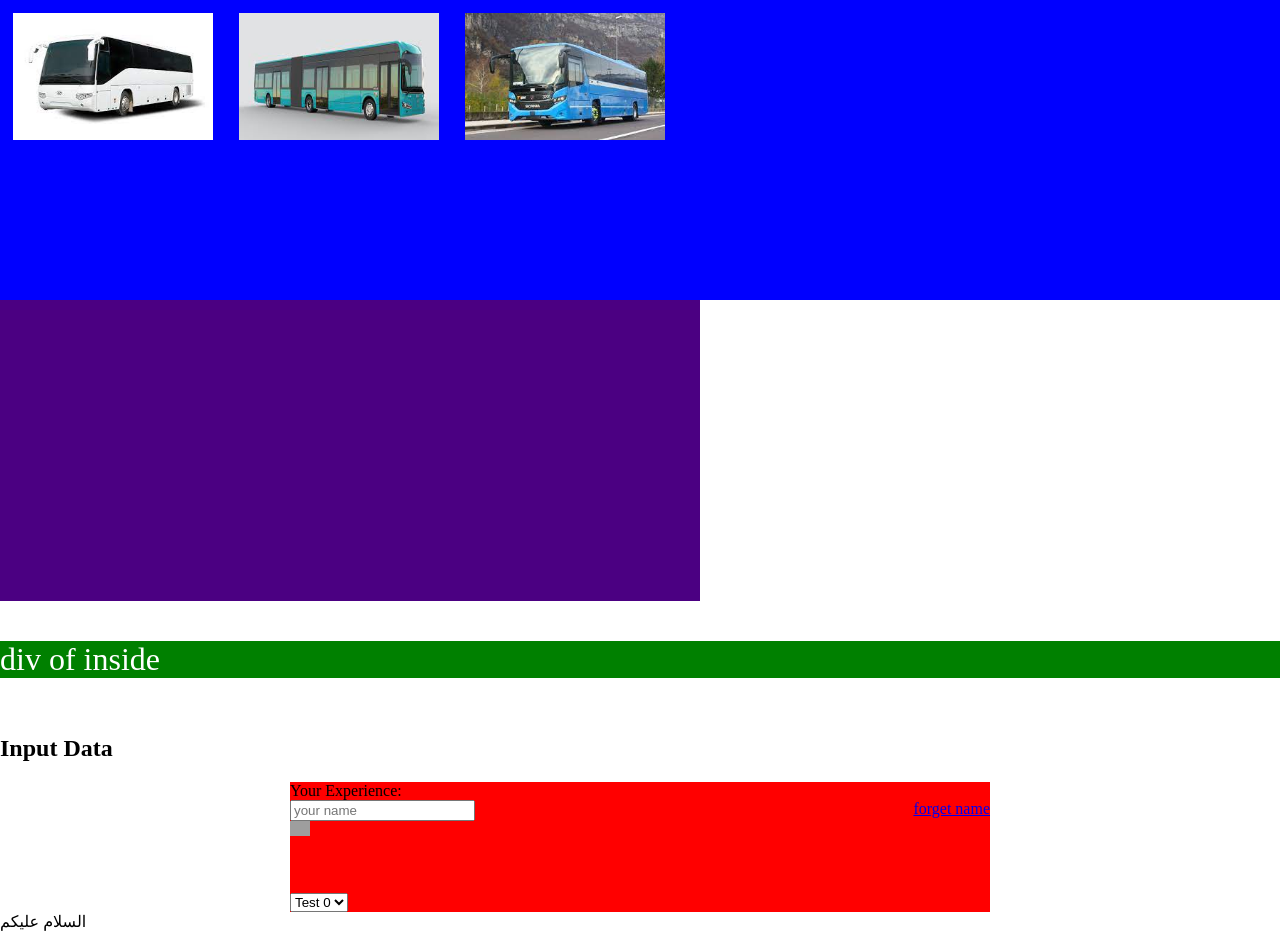
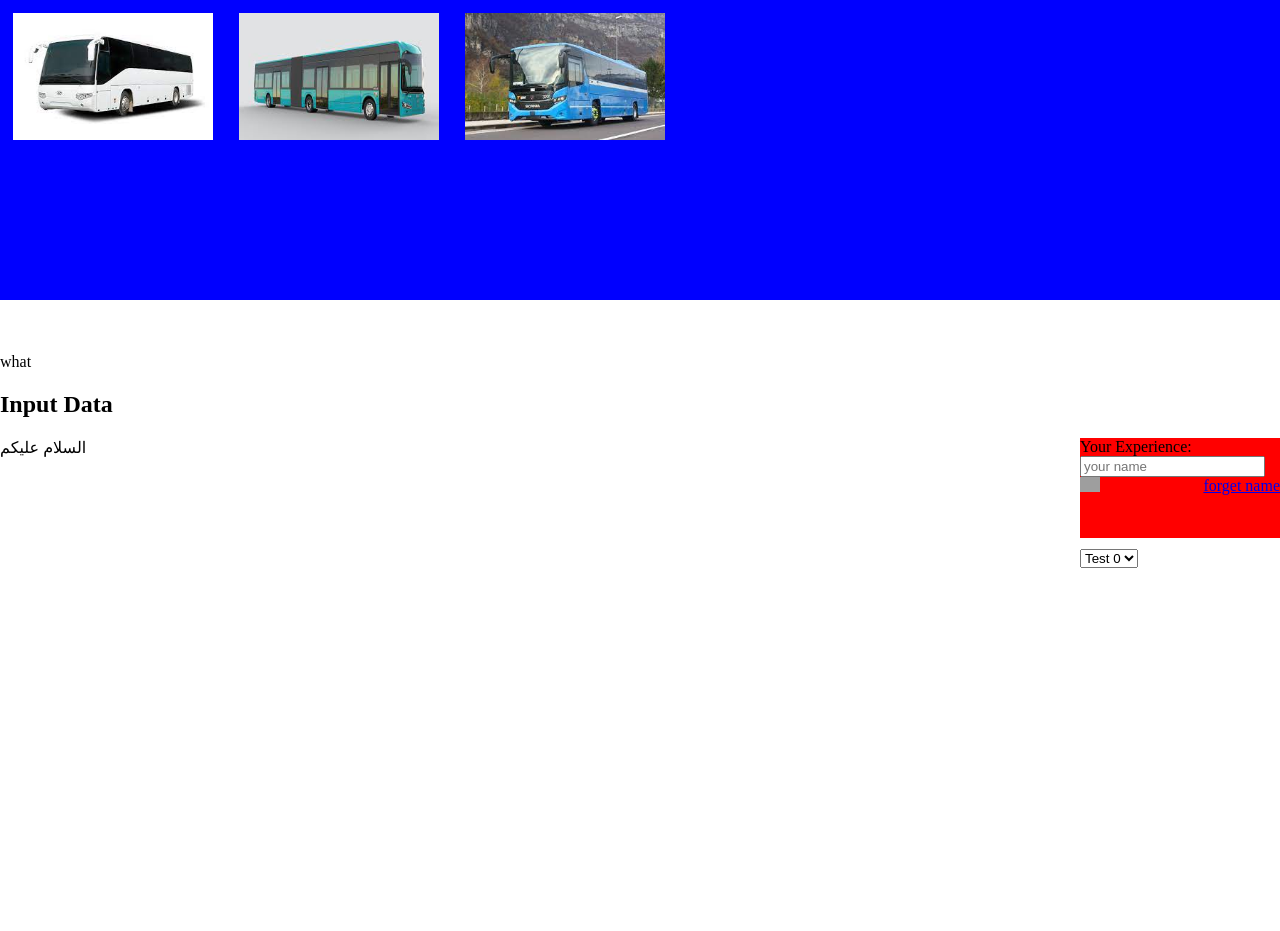
Before and after one commit to rachid-frontdev/practicing, a plain HTML site: page index.html in a window 1280 px wide. After the commit the page ends 800 px from the top, so only its background shows below. Drawn offline with nearby package versions, Linux system fonts and the light colour scheme; grey boxes are pictures that could not be loaded.

Commit message:
add float element

```diff
--- a/index.html
+++ b/index.html
@@ -54,21 +54,11 @@ input[type="image"] {
   /* margin:20px auto; */
   margin-bottom: 20px;
 }
-.before{
-  height:1px;
-
-}
-.inside {
-  /* position: absolute; */
-  background: green;
-  margin-top:19px
-}
-
-p {
-  display: inline;
-  font-size: 2em;
-  color:white;
-  text-decoration: underline;
+.float {
+  float: right;
+  width:200px;
+  height:100px;
+  /* position: relative; */
 }
 @keyframes third {
 0% {
@@ -92,14 +82,13 @@ p {
 <div style="clear:both" class="">
 </div>
 
-<div class="ahla"></div>
-  <div  class="before"></div>
+
   <div style="font-size:2em;color:white;" class="inside">
     div of inside
   </div>
 <p>what</p>
     <h2>Input Data</h2>
-    <form action="#" method="POST">
+    <form class="float" action="#" method="POST">
       <label for="name">Your Experience:</label>
       <br>
       <input id="name" type="text" name="enter" value="" placeholder="your name">
```
